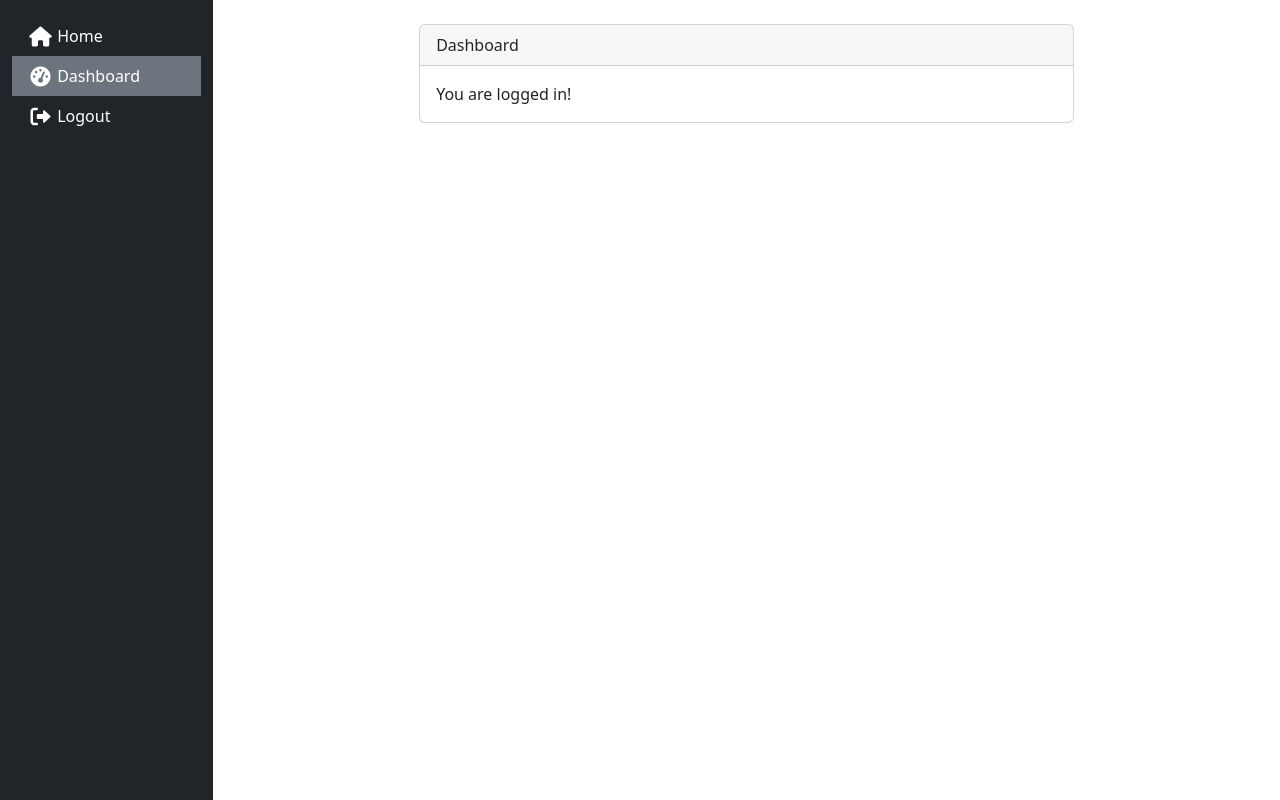
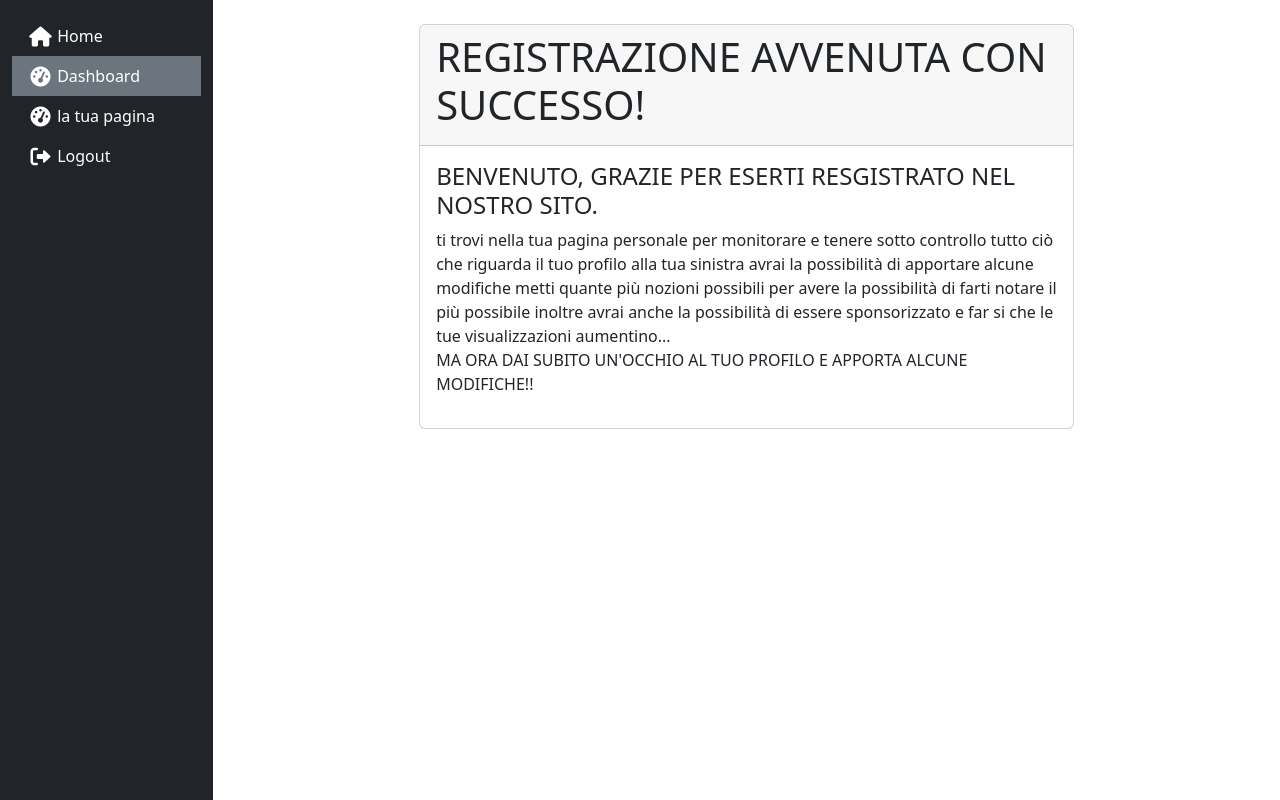
Before and after one commit to AndreaGhidara/D-Developer_back, a Laravel app: page /admin in a window 1280 px wide. Run offline with Laravel 9, Linux system fonts and the light colour scheme; a user stored in the database is signed in; data comes from the database, SQL or seed files in the repository; style sheets or scripts are compiled from the project's sources.

Commit message:
fix edit user dashboard

```diff
--- a/app/Http/Controllers/Admin/DashboardController.php
+++ b/app/Http/Controllers/Admin/DashboardController.php
@@ -4,10 +4,16 @@ namespace App\Http\Controllers\Admin;
 
 use App\Http\Controllers\Controller;
 use Illuminate\Http\Request;
+use App\Models\User;
+
+use Illuminate\Support\Facades\Auth;
 
 class DashboardController extends Controller
 {
     public function index() {
-        return view('admin.dashboard');
+        $user = Auth::user();
+        return view('admin.dashboard', compact('user'));
     }
+
+
 }
--- a/resources/views/admin/dashboard.blade.php
+++ b/resources/views/admin/dashboard.blade.php
@@ -5,7 +5,9 @@
     <div class="row justify-content-center">
         <div class="col-md-8">
             <div class="card">
-                <div class="card-header">{{ __('Dashboard') }}</div>
+                <div class="card-header">
+                    <h1>REGISTRAZIONE AVVENUTA CON SUCCESSO!</h1>
+                </div>
 
                 <div class="card-body">
                     @if (session('status'))
@@ -14,7 +16,10 @@
                     </div>
                     @endif
 
-                    {{ __('You are logged in!') }}
+                    <h4>BENVENUTO, GRAZIE PER ESERTI RESGISTRATO NEL NOSTRO SITO.</h4>
+                    <p>ti trovi nella tua pagina personale per monitorare e tenere sotto controllo tutto ciò che riguarda il tuo profilo alla tua sinistra avrai la possibilità di apportare alcune modifiche metti quante più nozioni possibili per avere la possibilità di farti notare il più possibile inoltre avrai anche la possibilità di essere sponsorizzato e far si che le tue visualizzazioni aumentino... <br>
+                    MA ORA DAI SUBITO UN'OCCHIO AL TUO PROFILO E APPORTA ALCUNE MODIFICHE!!
+                    </p>
                 </div>
             </div>
         </div>
--- a/resources/views/admin/users/edit.blade.php
+++ b/resources/views/admin/users/edit.blade.php
@@ -35,11 +35,7 @@
                 @enderror
 
                 <!--EMAIL-->
-                <label>Email</label>
-                <input class="form-control @error('email') is-invalid @enderror" type="text" name="email" value="{{ old("email")  ?? $user->email}}">
-                @error("email")
-                    <div class="invalid-feedback">{{$message}}</div>
-                @enderror
+
 
                 <!--DATA DI NASCITA CON PICKER-->
                 <label>Data di nascita</label>
--- a/resources/views/layouts/admin.blade.php
+++ b/resources/views/layouts/admin.blade.php
@@ -45,6 +45,14 @@
                                 </a>
                             </li>
 
+                            <!--AGGIUNTA PULSANTE SHOW-->
+                            <li class="nav-item">
+                                <a class="nav-link text-white"
+                                    href="{{ route('admin.users.show', $user)}}">
+                                    <i class="fa-solid fa-tachometer-alt fa-lg fa-fw"></i> la tua pagina
+                                </a>
+                            </li>
+
                             <li class="nav-item">
                                 <a class="nav-link text-white" href="{{ route('logout') }}"
                                     onclick="event.preventDefault(); document.getElementById('logout-form').submit();">
```
Also changed, not shown: app/Http/Controllers/Admin/UsersController.php (+6 -7 lines).
